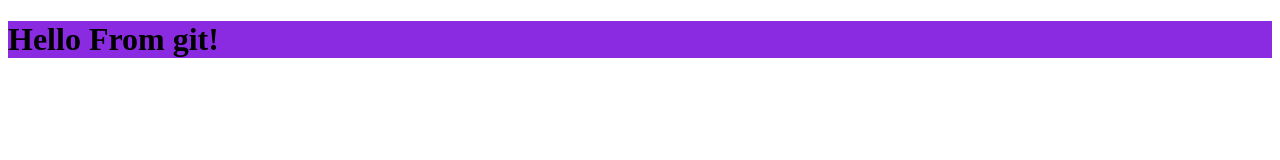
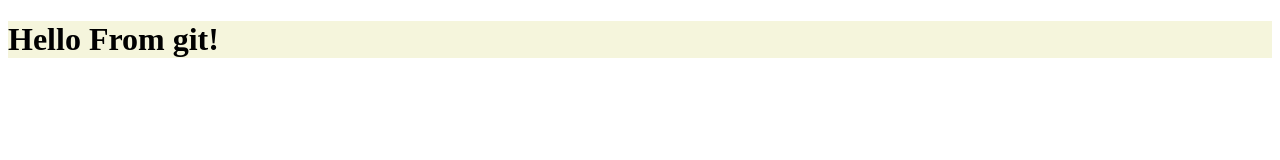
Before and after one commit to Djomo05/test-website, a plain HTML site: page index.html in a window 1280 px wide. Drawn offline with Linux system fonts and the light colour scheme.

Commit message:
Add the background color

```diff
--- a/index.html
+++ b/index.html
@@ -6,6 +6,6 @@
     <title>Document</title>
   </head>
   <body>
-    <h1 style="background-color: blueviolet">Hello From git!</h1>
+    <h1 style="background-color: beige">Hello From git!</h1>
   </body>
 </html>
```
